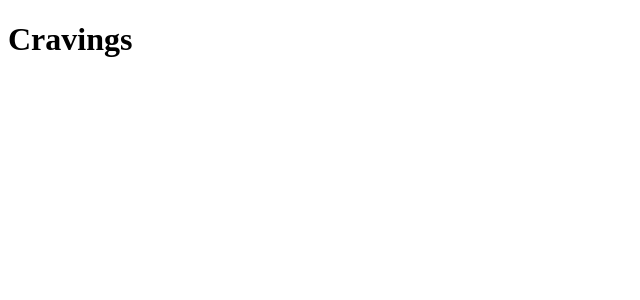
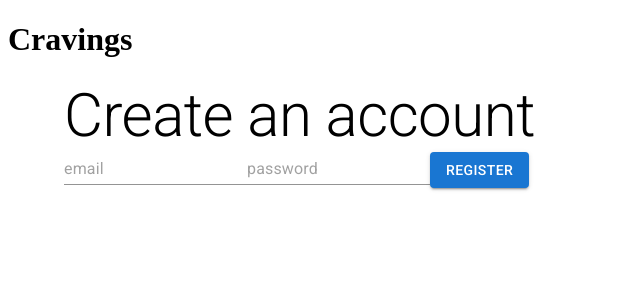
Before and after one commit to timamero/react-recipe-finder-app, a React (Create React App) app: page / in a window 1280 px wide. Shown: the top 300 px of the page, without its empty margins (0-640 px from the left). Built offline with nearby package versions, Linux system fonts and the light colour scheme.

Commit message:
import firebase app and include Register component in App

```diff
--- a/src/App.tsx
+++ b/src/App.tsx
@@ -1,9 +1,12 @@
 import React from 'react';
+import Register from './pages/register';
+import './firebasedb'
 
 function App() {
   return (
     <div className="App">
       <h1>Cravings</h1>
+      <Register />
     </div>
   );
 }
```
